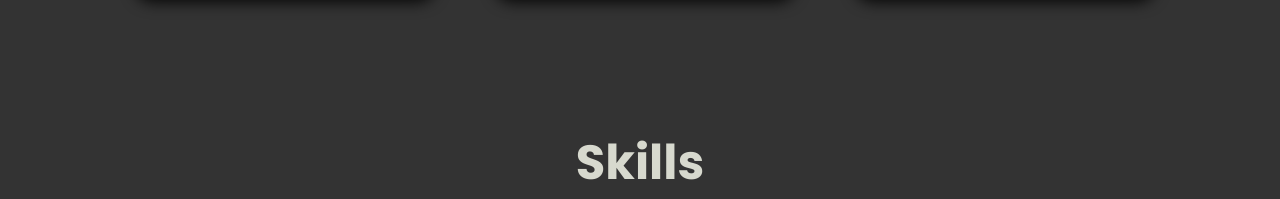
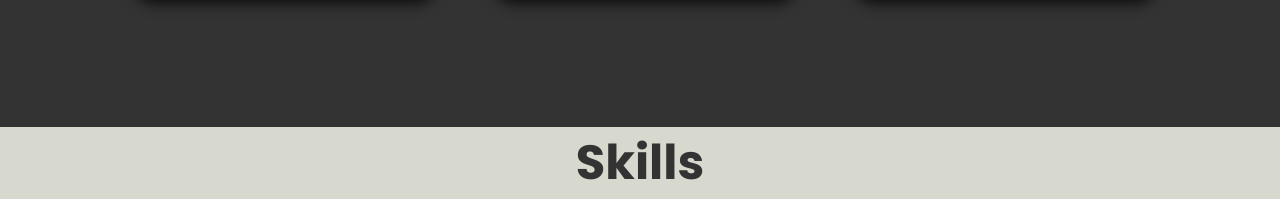
Before and after one commit to Southpaw310/MyPortfolio, a website: page dist/index.html in a window 1280 px wide. Shown: the part 1586-1785 px from the top of the page. Drawn offline with Linux system fonts and the light colour scheme.

Commit message:
Added skills section

```diff
--- a/dist/index.html
+++ b/dist/index.html
@@ -24,7 +24,7 @@
     </header>
 
     <!--Billboard Section-->
-    <section>
+    <section class="portfolio-section">
         <div id="billboard">
             <div id="billboard-container">
                 <div id="intro">
@@ -40,7 +40,7 @@
     </section>
 
     <!--Work Section-->
-    <section id="work">
+    <section class="portfolio-section" id="work">
       <h1>Projects</h1>
         <div class="container">
             <div class="card">
@@ -105,7 +105,7 @@
     </section>
 
     <!--Skills Section-->
-    <section id="skills">
+    <section class="portfolio-section" id="skills">
       <div class="container">
         <h1>Skills</h1>
 
--- a/dist/styles/style.css
+++ b/dist/styles/style.css
@@ -50,6 +50,10 @@ a img {
 img {
     height: 26px;
     width: 30px;
+}
+
+.portfolio-section {
+    margin-bottom: 100px;
 }
 
 .link-button {
@@ -206,6 +210,16 @@ img {
     border: 2px solid #d7d9ce;
 }
 
+#skills {
+    background-color: #d7d9ce;
+    color: #333;
+}
+
+#skills h1 {
+    margin-top: 0;
+    color: #333;
+}
+
 .image-box {
     margin: 0;
     padding: 0;
```
